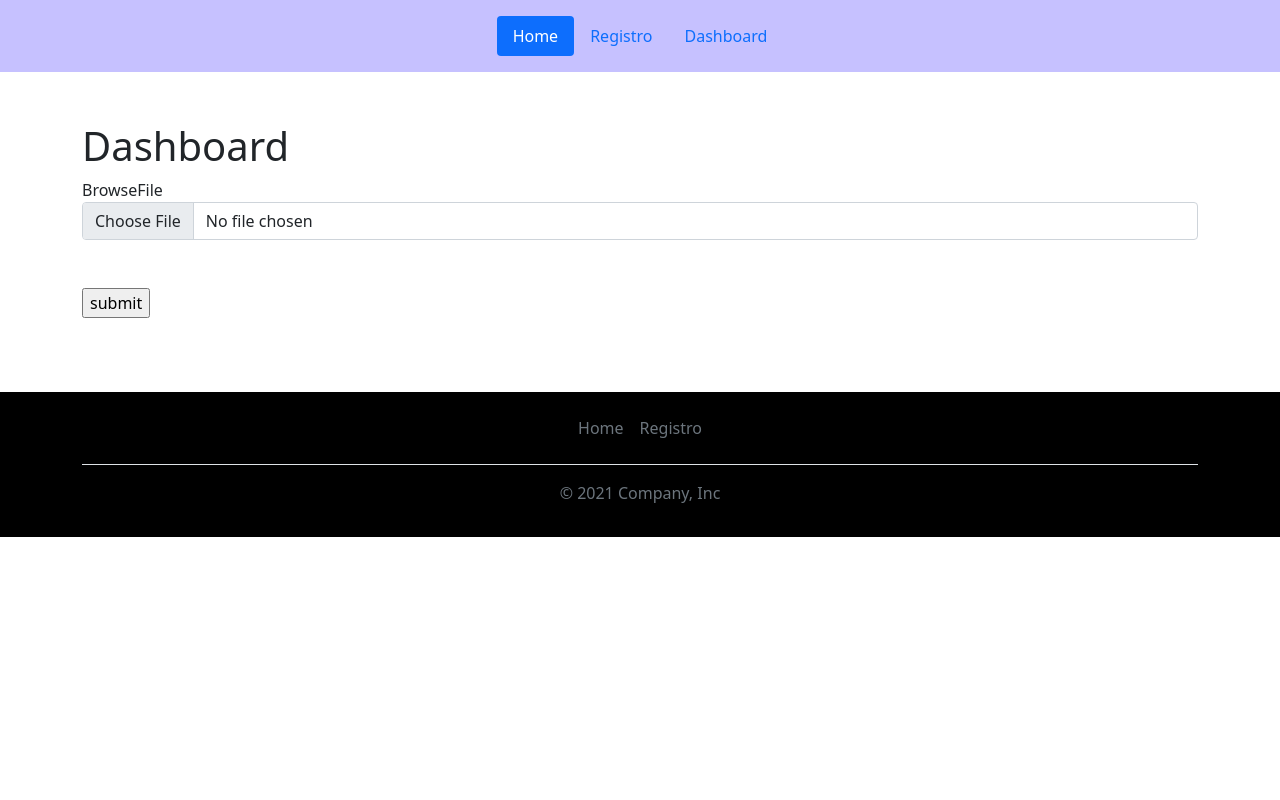
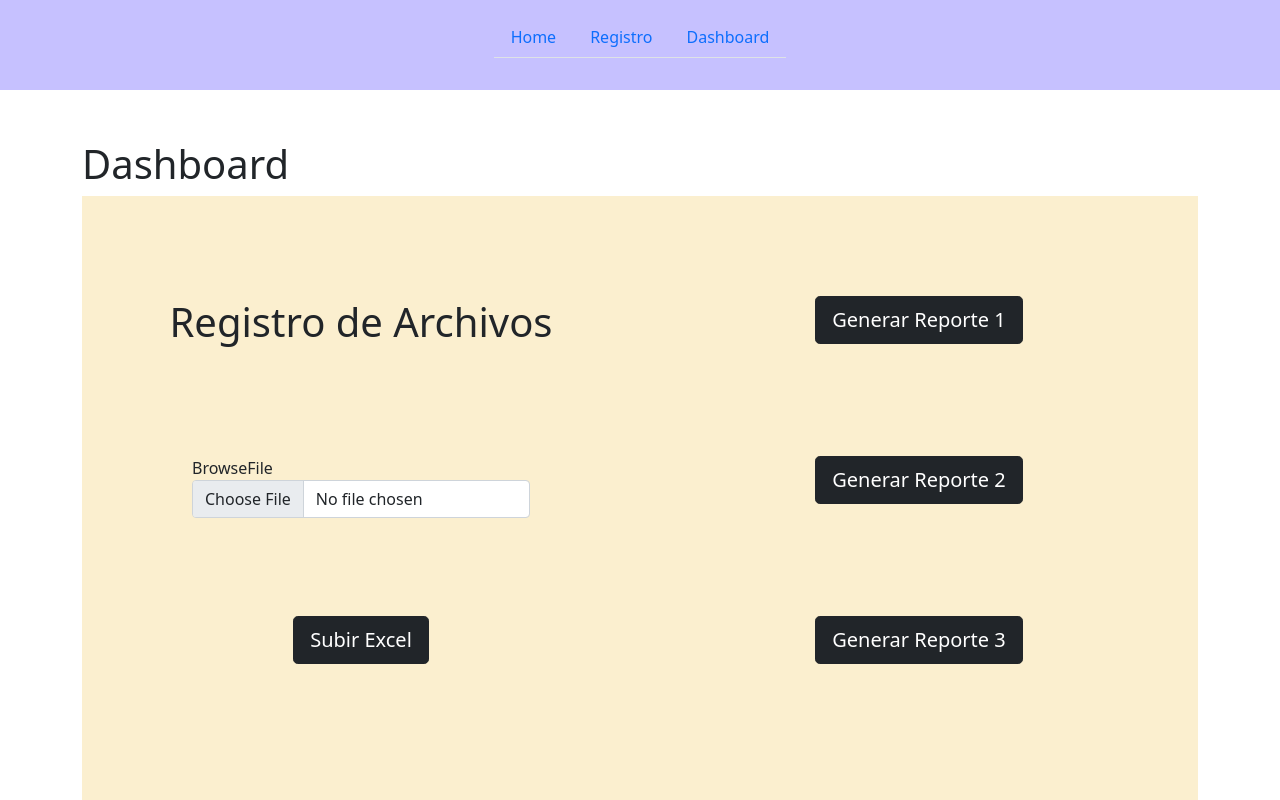
Before and after one commit to SoteroOsuna/EafyHeroku, a React (Create React App) app in the folder frontend/: page /dashboard in a window 1280 px wide. Shown: the top 800 px of the page. Built offline with nearby package versions, Linux system fonts and the light colour scheme.

Commit message:
Reading data for reports from DB

```diff
--- a/frontend/public/styles.css
+++ b/frontend/public/styles.css
@@ -10,3 +10,11 @@ footer {
     padding-top: 50px;
     padding-bottom: 50px;
 }
+
+.row{
+    min-height: 10rem;
+}
+[class^=col]{
+    padding: 50px 15px;
+    background: #fbefcf;
+}
--- a/frontend/src/components/Paginas/Dashboard.jsx
+++ b/frontend/src/components/Paginas/Dashboard.jsx
@@ -13,6 +13,17 @@ function Dashboard(){
         um: "",
         productCode: ""
     });
+
+    var balance = 0;
+    const calcularBalance = () => {
+        axios.get('/recibirMovimientos').then(resp => {
+            const datos = resp.data;
+            balance = datos.map(obj => obj.cantidad).reduce((acc, amount) => acc + amount);
+            console.log(balance);
+            document.getElementById('textoBalance').innerText = balance;
+
+        });
+    };
 
     const readExcel = (file) => {
         const promise = new Promise((resolve, reject) => {
@@ -48,44 +59,65 @@ function Dashboard(){
     return(
         <div className="container micontenedor">
                 <h1>Dashboard</h1>
-                {/*
-                {fileName && (
-                    <p>
-                        Seleccionaste: <span>{fileName}</span>
-                    </p>
-                )}
-                <input type="file" onChange={(event)=>{
-                    const file = event.target.files[0];
-                    readExcel(file);
-                }}/>
-
-                <table class="table">
-                    <thead>
-                        <tr>
-                            <th scope="col">Item</th>
-                            <th scope="col">Description</th>
-                        </tr>
-                    </thead>
-                    <tbody>
-                        { items.map((d) => (
-                            <tr key={d.Item}>
-                                <th>{d.Item}</th>
-                                <td>{d.Description}</td>
-                            </tr>
-                        ))}
-                    </tbody>
-                </table>
-
-                */}
+                <div class="container">
+                    <div class="row justify-content-around">
+                        <div class="col">
+                            <div class="row align-items-center">
+                                <h1 class="text-center"> Registro de Archivos</h1>
+                            </div>
+                            <div class="row justify-content-center">
+                                <div class="col-md-auto">
                                     <form action="/subirExcel" method="POST" enctype="multipart/form-data">
                                         <div class="form-group">
                                             <label for="excel">BrowseFile</label>
                                             <input type="file" class="form-control" name="excel" required></input>
                                             <br></br><br></br>
-                        <input type="submit" value="submit"></input>
+                                            <div class="row justify-content-center">
+                                                <div class="col-md-auto">
+                                                    <input class="btn btn-dark btn-lg" type="submit" value="Subir Excel"></input>
+                                                </div>
+                                            </div>
                                         </div>
                                     </form>
-
+                                </div>
+                            </div>
+                        </div>
+                        <div class="col">
+                            <div class="row justify-content-center">
+                                <div class="col-md-auto">
+                                    <a href="#myModal" class="btn btn-dark btn-lg" data-bs-toggle="modal" role="button" onClick={calcularBalance}>Generar Reporte 1</a>
+                                </div>
+                                <div id="myModal" class="modal fade">
+                                    <div class="modal-dialog">
+                                        <div class="modal-content">
+                                            <div class="modal-header">
+                                            <p class="modal-title">Tu Balance es:</p>
+                                                <button type="button" class="btn-close" data-bs-dismiss="modal"></button>
+                                            </div>
+                                            <div class="modal-body">
+                                                <h5 class="modal-title" id="textoBalance">$+{balance}</h5>
+                                                <p class="text-secondary"><small>Si existe algun error favor de comunicarse con soporte tecnico</small></p>
+                                            </div>
+                                            <div class="modal-footer">
+                                                <button type="button" class="btn btn-primary" data-bs-dismiss="modal">OK</button>
+                                            </div>
+                                        </div>
+                                    </div>
+                                </div>
+                            </div>
+                            <div class="row justify-content-center">
+                                <div class="col-md-auto">
+                                    <button class="btn btn-dark btn-lg">Generar Reporte 2</button>
+                                </div>
+                            </div>
+                            <div class="row justify-content-center">
+                                <div class="col-md-auto">
+                                    <button class="btn btn-dark btn-lg">Generar Reporte 3</button>
+                                </div>
+                            </div>
+                        </div>
+                    </div>
+                </div>
         </div>
     );
 }
--- a/frontend/src/components/partials/Header.jsx
+++ b/frontend/src/components/partials/Header.jsx
@@ -6,17 +6,22 @@ function Header() {
         <header>
             <div className="container">
                 <header className="d-flex justify-content-center py-3">
-                    <ul className="nav nav-pills">
-                        <li className="nav-item">
-                            <Link to="/" class="nav-link active" aria-current="page">Home</Link>
+                    <ul className="nav nav-tabs mb-3 " id="myTab" role="tablist">
+                        <li class="nav-item">
+                            <a class="nav-link" nav-link-color="primary" id="home-tab" data-toggle="tab" href="/" role="tab" aria-controls="home" aria-selected="true">Home</a>
                         </li>
-                        <li className="nav-item">
-                            <Link to="/registro" class="nav-link">Registro</Link>
+                        <li class="nav-item">
+                            <a class="nav-link" id="registro-tab" data-toggle="tab" href="/registro" role="tab" aria-controls="registro" aria-selected="false">Registro</a>
                         </li>
-                        <li className="nav-item">
-                            <Link to="/dashboard" class="nav-link">Dashboard</Link>
+                        <li class="nav-item">
+                            <a class="nav-link" id="dashboard-tab" data-toggle="tab" href="/dashboard" role="tab" aria-controls="dashboard" aria-selected="false">Dashboard</a>
                         </li>
                     </ul>
+                    <div class="tab-content">
+                        <div class="tab-pane fade show active" id="" role="tabpanel" aria-labelledby="home-tab"></div>
+                        <div class="tab-pane fade show active" id="registro" role="tabpanel" aria-labelledby="registro-tab"></div>
+                        <div class="tab-pane fade show active" id="dashboard" role="tabpanel" aria-labelledby="dashboard-tab"></div>
+                    </div>
                 </header>
             </div>
         </header>
```
Also changed, not shown: 2 other files (tests, documents, lock files or other folders). Lines whose indentation alone changed are shown as unchanged.
